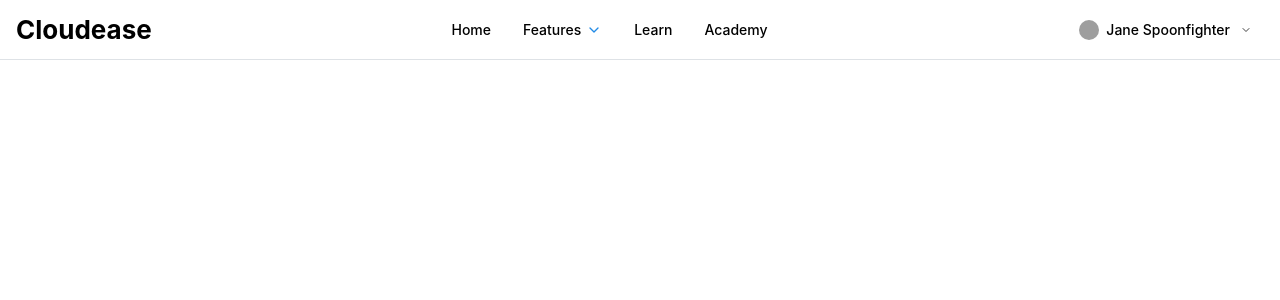
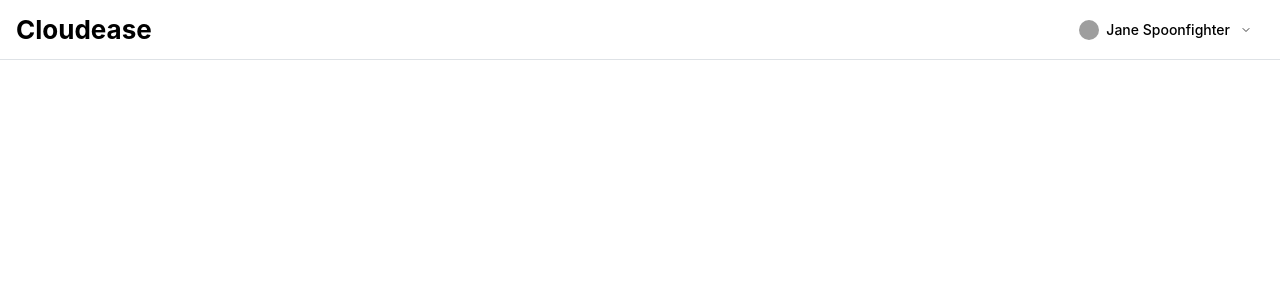
Before and after one commit to krishna9304/client-cloudease, a Next.js app: page / in a window 1280 px wide. Shown: the top 300 px of the page. Built offline with nearby package versions, Linux system fonts and the light colour scheme; grey boxes are pictures that could not be loaded.

Commit message:
CHANGE: Navigation

```diff
--- a/app/not-found.tsx
+++ b/app/not-found.tsx
@@ -15,7 +15,9 @@ export default function NothingFoundBackground() {
           </Text>
           <Group justify="center">
             <Link href="/">
-              <Button size="md">Take me back to home page</Button>
+              <Button variant="light" size="md">
+                Take me back to home page
+              </Button>
             </Link>
           </Group>
         </div>
--- a/components/Header/index.tsx
+++ b/components/Header/index.tsx
@@ -1,157 +1,18 @@
 'use client';
-import {
-  HoverCard,
-  Group,
-  Button,
-  UnstyledButton,
-  Text,
-  SimpleGrid,
-  ThemeIcon,
-  Anchor,
-  Divider,
-  Center,
-  Box,
-  Burger,
-  Drawer,
-  Collapse,
-  ScrollArea,
-  rem,
-  useMantineTheme,
-  Title,
-} from '@mantine/core';
+import { Group, Box, Burger, Drawer, Title, Divider } from '@mantine/core';
 import { useDisclosure } from '@mantine/hooks';
-import {
-  IconNotification,
-  IconCode,
-  IconBook,
-  IconChartPie3,
-  IconFingerprint,
-  IconCoin,
-  IconChevronDown,
-} from '@tabler/icons-react';
 import classes from '@/styles/HeaderMegaMenu.module.css';
 import { UserHeaderCard } from './UserHeaderCard';
 
-const mockdata = [
-  {
-    icon: IconCode,
-    title: 'Open source',
-    description: "This Pokémon's cry is very loud and distracting",
-  },
-  {
-    icon: IconCoin,
-    title: 'Free for everyone',
-    description: "The fluid of Smeargle's tail secretions changes",
-  },
-  {
-    icon: IconBook,
-    title: 'Documentation',
-    description: 'Yanma is capable of seeing 360 degrees without',
-  },
-  {
-    icon: IconFingerprint,
-    title: 'Security',
-    description: "The shell's rounded shape and the grooves on its.",
-  },
-  {
-    icon: IconChartPie3,
-    title: 'Analytics',
-    description: 'This Pokémon uses its flying ability to quickly chase',
-  },
-  {
-    icon: IconNotification,
-    title: 'Notifications',
-    description: 'Combusken battles with the intensely hot flames it spews',
-  },
-];
-
 export function HeaderMegaMenu() {
   const [drawerOpened, { toggle: toggleDrawer, close: closeDrawer }] = useDisclosure(false);
-  const [linksOpened, { toggle: toggleLinks }] = useDisclosure(false);
-  const theme = useMantineTheme();
-
-  const links = mockdata.map((item) => (
-    <UnstyledButton className={classes.subLink} key={item.title}>
-      <Group wrap="nowrap" align="flex-start">
-        <ThemeIcon size={34} variant="default" radius="md">
-          <item.icon style={{ width: rem(22), height: rem(22) }} color={theme.colors.blue[6]} />
-        </ThemeIcon>
-        <div>
-          <Text size="sm" fw={500}>
-            {item.title}
-          </Text>
-          <Text size="xs" c="dimmed">
-            {item.description}
-          </Text>
-        </div>
-      </Group>
-    </UnstyledButton>
-  ));
 
   return (
     <Box>
       <header className={classes.header}>
         <Group justify="space-between" h="100%">
           <Title order={2}>Cloudease</Title>
-
-          <Group h="100%" gap={0} visibleFrom="sm">
-            <a href="#" className={classes.link}>
-              Home
-            </a>
-            <HoverCard width={600} position="bottom" radius="md" shadow="md" withinPortal>
-              <HoverCard.Target>
-                <a href="#" className={classes.link}>
-                  <Center inline>
-                    <Box component="span" mr={5}>
-                      Features
-                    </Box>
-                    <IconChevronDown
-                      style={{ width: rem(16), height: rem(16) }}
-                      color={theme.colors.blue[6]}
-                    />
-                  </Center>
-                </a>
-              </HoverCard.Target>
-
-              <HoverCard.Dropdown style={{ overflow: 'hidden' }}>
-                <Group justify="space-between" px="md">
-                  <Text fw={500}>Features</Text>
-                  <Anchor href="#" fz="xs">
-                    View all
-                  </Anchor>
-                </Group>
-
-                <Divider my="sm" />
-
-                <SimpleGrid cols={2} spacing={0}>
-                  {links}
-                </SimpleGrid>
-
-                <div className={classes.dropdownFooter}>
-                  <Group justify="space-between">
-                    <div>
-                      <Text fw={500} fz="sm">
-                        Get started
-                      </Text>
-                      <Text size="xs" c="dimmed">
-                        Their food sources have decreased, and their numbers
-                      </Text>
-                    </div>
-                    <Button variant="default">Get started</Button>
-                  </Group>
-                </div>
-              </HoverCard.Dropdown>
-            </HoverCard>
-            <a href="#" className={classes.link}>
-              Learn
-            </a>
-            <a href="#" className={classes.link}>
-              Academy
-            </a>
-          </Group>
-
           <UserHeaderCard />
-
           <Burger opened={drawerOpened} onClick={toggleDrawer} hiddenFrom="sm" />
         </Group>
       </header>
@@ -161,37 +22,11 @@ export function HeaderMegaMenu() {
         onClose={closeDrawer}
         size="100%"
         padding="md"
-        title="Navigation"
+        title={<Title order={2}>Cloudease</Title>}
         hiddenFrom="sm"
         zIndex={1000000}
       >
-        <ScrollArea h={`calc(100vh - ${rem(80)})`} mx="-md">
-          <Divider my="sm" />
-
-          <a href="#" className={classes.link}>
-            Home
-          </a>
-          <UnstyledButton className={classes.link} onClick={toggleLinks}>
-            <Center inline>
-              <Box component="span" mr={5}>
-                Features
-              </Box>
-              <IconChevronDown
-                style={{ width: rem(16), height: rem(16) }}
-                color={theme.colors.blue[6]}
-              />
-            </Center>
-          </UnstyledButton>
-          <Collapse in={linksOpened}>{links}</Collapse>
-          <a href="#" className={classes.link}>
-            Learn
-          </a>
-          <a href="#" className={classes.link}>
-            Academy
-          </a>
-
-          <Divider my="sm" />
-        </ScrollArea>
+        <Divider size={'sm'} />
       </Drawer>
     </Box>
   );
```
Also changed, not shown: app/playground/design/page.tsx (renamed from app/design/page.tsx).
